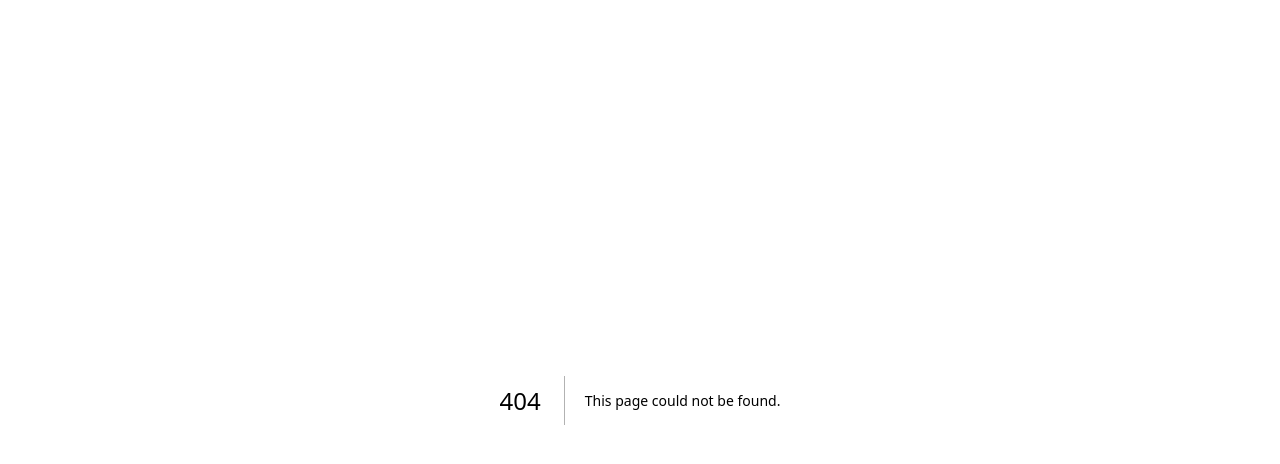
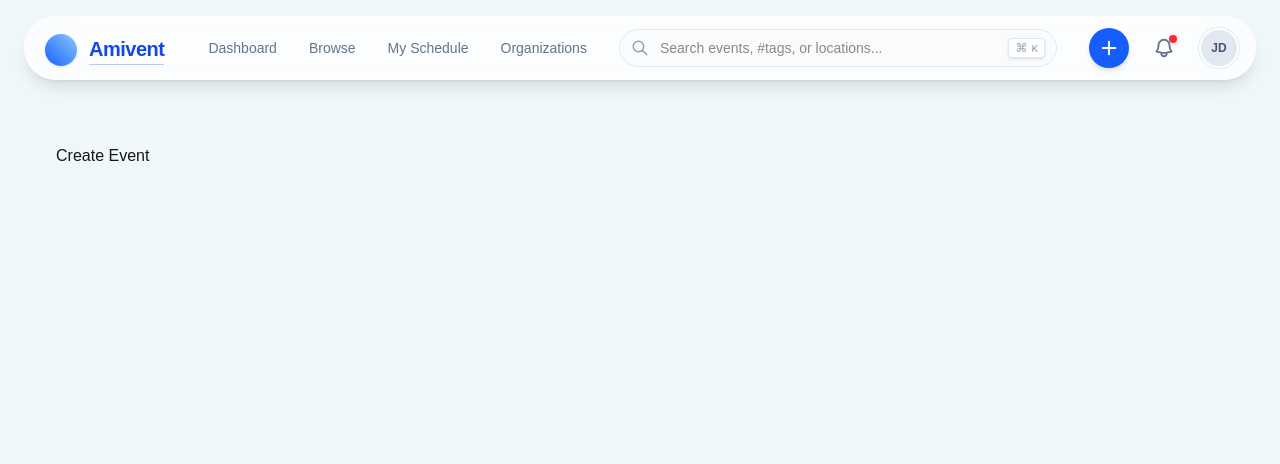
Before and after one commit to stryve-devs/Amivent, a Next.js app in the folder frontend/: page /create-event in a window 1280 px wide. Before the commit this address had no page. Shown: the top 464 px of the page. Built offline with nearby package versions, Linux system fonts and the light colour scheme.

Commit message:
feat: link create-event route and finalize navbar interactions
Replaced alert placeholder with real Link to /create-event, initialized the creation route, and ensured clean state transitions for all nav dropdowns.

```diff
--- /dev/null
+++ b/frontend/app/(dashboard)/create-event/page.tsx
@@ -0,0 +1 @@
+export default function Schedule() { return <div className='p-8'><h1>Create Event</h1></div> }
--- a/frontend/components/layout/Navbar.tsx
+++ b/frontend/components/layout/Navbar.tsx
@@ -72,16 +72,17 @@ export default function Navbar() {
                 {/* 3. Right Side: Personal Actions & Status */}
                 <div className="flex items-center gap-2 sm:gap-4 shrink-0 relative">
 
-                    {/* RBAC Create Button */}
+                    {/* RBAC Create Button - FIXED: Changed from button+alert to Link */}
                     {(userRole === "Admin" || userRole === "ClubPresident") && (
-                        <button
-                            onClick={() => alert("Logic: Trigger Create Event Modal")}
+                        <Link
+                            href="/create-event"
                             className="hidden sm:flex h-10 w-10 items-center justify-center rounded-full bg-blue-600 text-white shadow-md hover:bg-blue-700 active:scale-95 transition-all"
+                            title="Create Event"
                         >
                             <svg xmlns="http://www.w3.org/2000/svg" width="20" height="20" fill="none" viewBox="0 0 24 24" stroke="currentColor" strokeWidth="2.5">
                                 <path strokeLinecap="round" strokeLinejoin="round" d="M12 4.5v15m7.5-7.5h-15" />
                             </svg>
-                        </button>
+                        </Link>
                     )}
 
                     {/* Notifications */}
```
